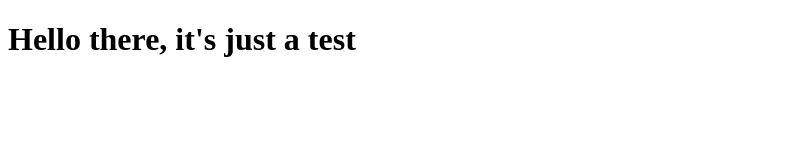
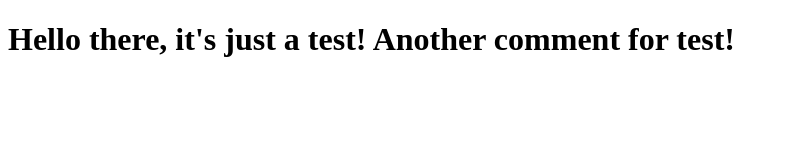
Before and after one commit to Sumerikon/coursera-front, a plain HTML site: page site/index.html in a window 1280 px wide. Shown: the whole page, without its empty margins (0-787 px from the left). Drawn offline with Linux system fonts and the light colour scheme.

Commit message:
Add a line

```diff
--- a/site/index.html
+++ b/site/index.html
@@ -5,5 +5,5 @@
   </head>
   <body>
   </body>
-  <h1>Hello there, it's just a test</h1>
+  <h1>Hello there, it's just a test! Another comment for test!</h1>
 </html>
```
